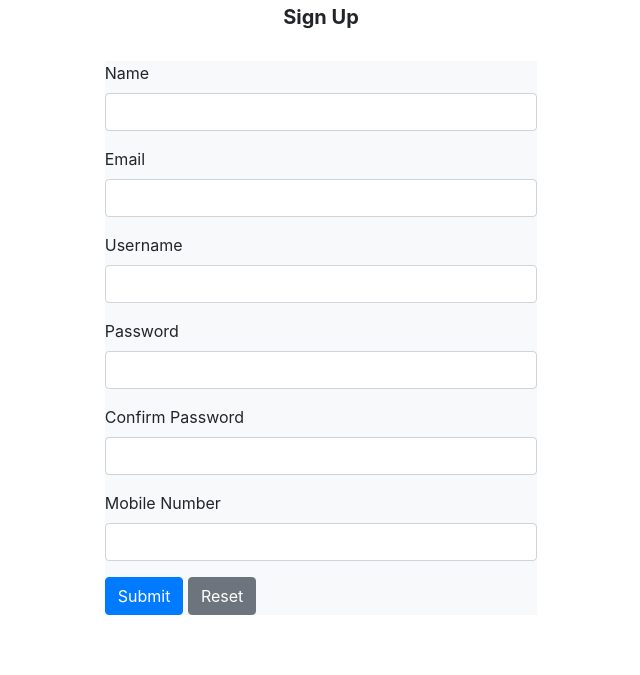
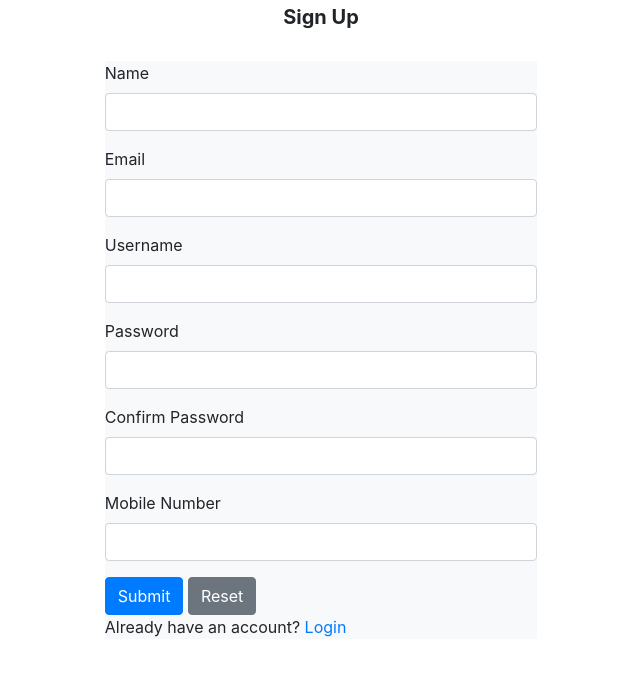
Before and after one commit to coder12309865/registration_form, a plain HTML site: page index.html in a window 1280 px wide. Shown: the part 51-726 px from the top of the page, without its empty margins (319-959 px from the left). Drawn offline with nearby package versions, Linux system fonts and the light colour scheme.

Commit message:
Update index.html

```diff
--- a/index.html
+++ b/index.html
@@ -123,7 +123,8 @@
             class="btn btn-secondary"
             autocomplete="off"
           />
-
+           <br>Already have an account?
+          <a href="old_user.html">Login</a>
 
         </form>
 
```
